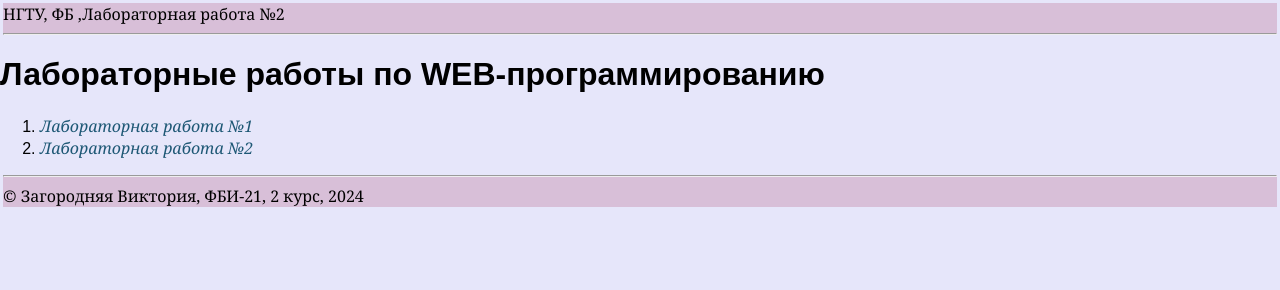
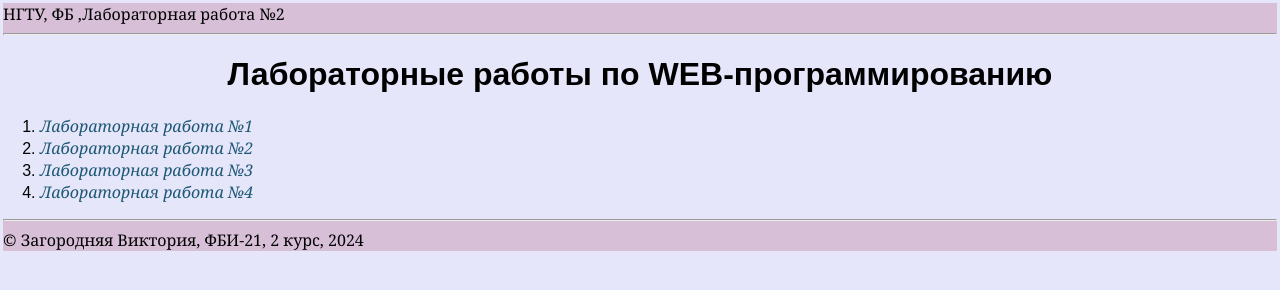
Before and after one commit to sllasshiiy/WEB-Front-Labs-Vika, a plain HTML site: page index.html in a window 1280 px wide. Drawn offline with Linux system fonts and the light colour scheme.

Commit message:
Размеры меню

```diff
--- a/index.html
+++ b/index.html
@@ -5,17 +5,24 @@
     <meta name="viewport" content="width=device-width, initial-scale=1.0">
     <title>Загородняя Виктория. Лабораторные работы по WEB-программированию".</title>
     <link rel="stylesheet" href="main.css">
+    <link rel="shortcut icon" href="favicon.ico" type="image/x-icon">
+    <link rel="icon" href="favicon.16x16.png">
+    <link rel="icon" href="favicon.32x32.png">
 </head>
 <body>
     <header>НГТУ, ФБ ,Лабораторная работа №2
         <hr>
     </header>
     <main>
-        <h1>Лабораторные работы по WEB-программированию</h1>
-        <ol>
-            <li><a href="lab1/lab1.html">Лабораторная работа №1</a></li>
-            <li><a href="lab2/lab2.html">Лабораторная работа №2</a></li>
-        </ol>
+        <h1 style="text-align: center;">Лабораторные работы по WEB-программированию</h1>
+       <div class="menu">
+            <ol>
+                <li><a href="lab1/lab1.html">Лабораторная работа №1</a></li>
+                <li><a href="lab2/lab2.html">Лабораторная работа №2</a></li>
+                <li><a href="lab3/lab3.html">Лабораторная работа №3</a></li>
+                <li><a href="lab4/lab4.html">Лабораторная работа №4</a></li>
+            </ol>
+    </div>
     </main>
     <footer>
         <hr>
```
